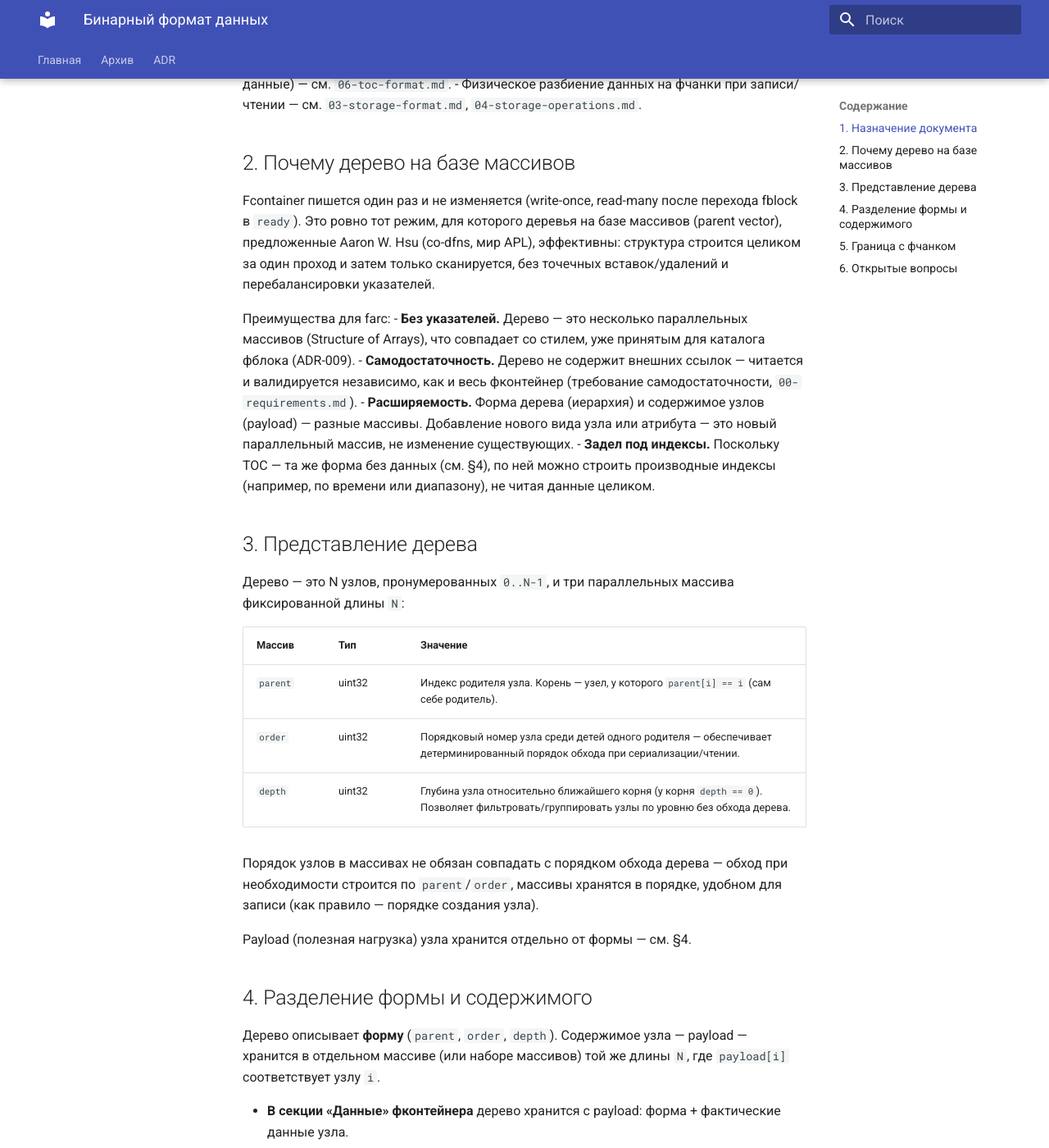
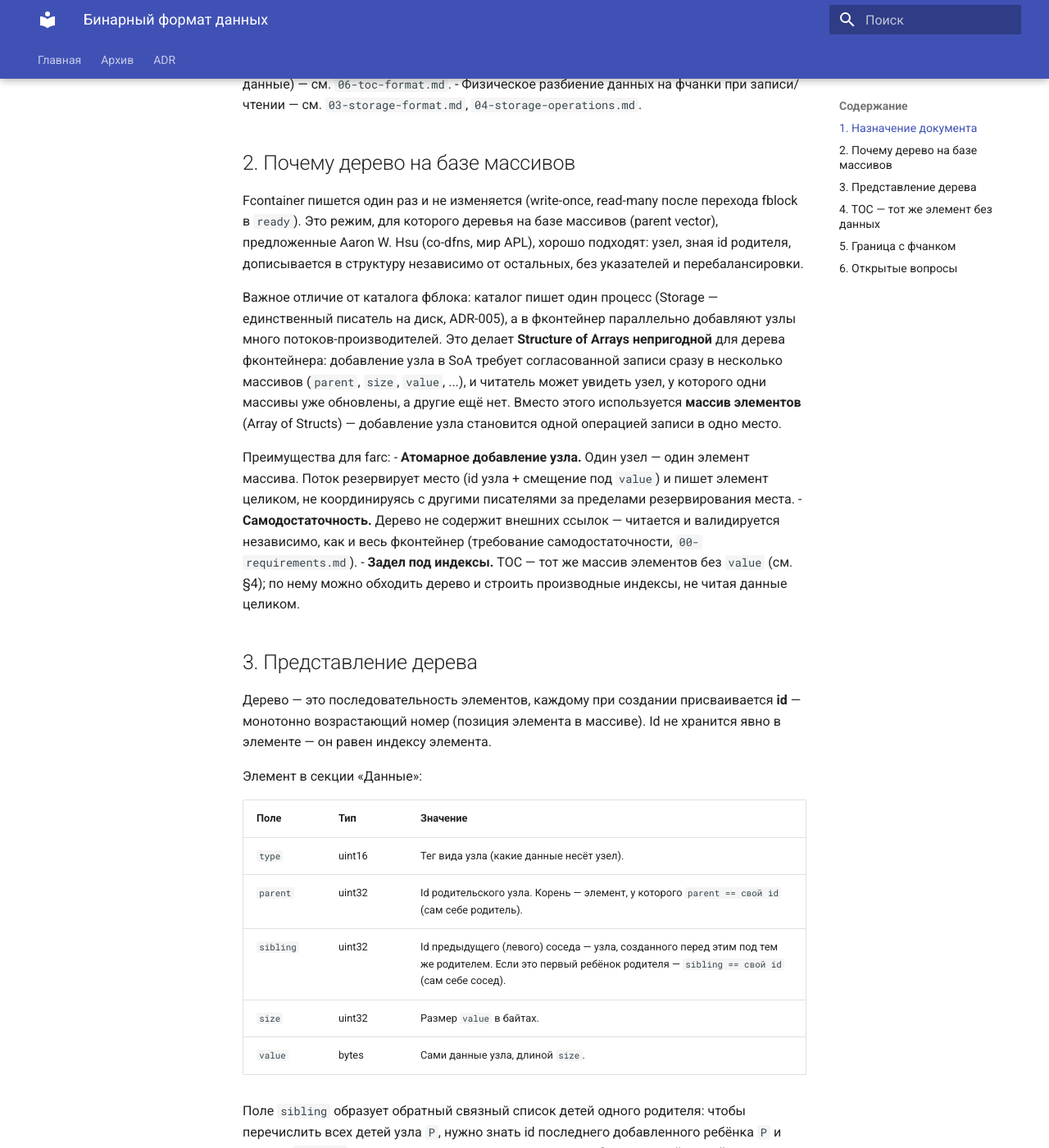
Before and after one commit to traycers/farc, an MkDocs documentation site: the page built from docs/docs/archive/05-data-format.md, in a window 1280 px wide and 1400 px high, scrolled down 333 px. Shown: the whole window at 82% size. Built offline with MkDocs 1.6.1 and Material for MkDocs 9.7.7, drawn with Linux system fonts in a browser that asks for light colours; some of the changed text lies outside the part shown.

Commit message:
update data format

```diff
--- a/docs/docs/archive/05-data-format.md
+++ b/docs/docs/archive/05-data-format.md
@@ -10,36 +10,48 @@
 
 ## 2. Почему дерево на базе массивов
 
-Fcontainer пишется один раз и не изменяется (write-once, read-many после перехода fblock в `ready`). Это ровно тот режим, для которого деревья на базе массивов (parent vector), предложенные Aaron W. Hsu (co-dfns, мир APL), эффективны: структура строится целиком за один проход и затем только сканируется, без точечных вставок/удалений и перебалансировки указателей.
+Fcontainer пишется один раз и не изменяется (write-once, read-many после перехода fblock в `ready`). Это режим, для которого деревья на базе массивов (parent vector), предложенные Aaron W. Hsu (co-dfns, мир APL), хорошо подходят: узел, зная id родителя, дописывается в структуру независимо от остальных, без указателей и перебалансировки.
+
+Важное отличие от каталога фблока: каталог пишет один процесс (Storage — единственный писатель на диск, ADR-005), а в фконтейнер параллельно добавляют узлы много потоков-производителей. Это делает **Structure of Arrays непригодной** для дерева фконтейнера: добавление узла в SoA требует согласованной записи сразу в несколько массивов (`parent`, `size`, `value`, ...), и читатель может увидеть узел, у которого одни массивы уже обновлены, а другие ещё нет. Вместо этого используется **массив элементов** (Array of Structs) — добавление узла становится одной операцией записи в одно место.
 
 Преимущества для farc:
-- **Без указателей.** Дерево — это несколько параллельных массивов (Structure of Arrays), что совпадает со стилем, уже принятым для каталога фблока (ADR-009).
+- **Атомарное добавление узла.** Один узел — один элемент массива. Поток резервирует место (id узла + смещение под `value`) и пишет элемент целиком, не координируясь с другими писателями за пределами резервирования места.
 - **Самодостаточность.** Дерево не содержит внешних ссылок — читается и валидируется независимо, как и весь фконтейнер (требование самодостаточности, `00-requirements.md`).
-- **Расширяемость.** Форма дерева (иерархия) и содержимое узлов (payload) — разные массивы. Добавление нового вида узла или атрибута — это новый параллельный массив, не изменение существующих.
-- **Задел под индексы.** Поскольку TOC — та же форма без данных (см. §4), по ней можно строить производные индексы (например, по времени или диапазону), не читая данные целиком.
+- **Задел под индексы.** TOC — тот же массив элементов без `value` (см. §4); по нему можно обходить дерево и строить производные индексы, не читая данные целиком.
 
 ## 3. Представление дерева
 
-Дерево — это N узлов, пронумерованных `0..N-1`, и три параллельных массива фиксированной длины `N`:
+Дерево — это последовательность элементов, каждому при создании присваивается **id** — монотонно возрастающий номер (позиция элемента в массиве). Id не хранится явно в элементе — он равен индексу элемента.
 
-| Массив   | Тип      | Значение |
-|----------|----------|----------|
-| `parent` | uint32   | Индекс родителя узла. Корень — узел, у которого `parent[i] == i` (сам себе родитель). |
-| `order`  | uint32   | Порядковый номер узла среди детей одного родителя — обеспечивает детерминированный порядок обхода при сериализации/чтении. |
-| `depth`  | uint32   | Глубина узла относительно ближайшего корня (у корня `depth == 0`). Позволяет фильтровать/группировать узлы по уровню без обхода дерева. |
+Элемент в секции «Данные»:
 
-Порядок узлов в массивах не обязан совпадать с порядком обхода дерева — обход при необходимости строится по `parent`/`order`, массивы хранятся в порядке, удобном для записи (как правило — порядке создания узла).
+| Поле      | Тип     | Значение |
+|-----------|---------|----------|
+| `type`    | uint16  | Тег вида узла (какие данные несёт узел). |
+| `parent`  | uint32  | Id родительского узла. Корень — элемент, у которого `parent == свой id` (сам себе родитель). |
+| `sibling` | uint32  | Id предыдущего (левого) соседа — узла, созданного перед этим под тем же родителем. Если это первый ребёнок родителя — `sibling == свой id` (сам себе сосед). |
+| `size`    | uint32  | Размер `value` в байтах. |
+| `value`   | bytes   | Сами данные узла, длиной `size`. |
 
-Payload (полезная нагрузка) узла хранится отдельно от формы — см. §4.
+Поле `sibling` образует обратный связный список детей одного родителя: чтобы перечислить всех детей узла `P`, нужно знать id последнего добавленного ребёнка `P` и идти по `sibling` назад, пока не встретится самоссылка. Список отдаёт детей в порядке, обратном созданию — при необходимости прямого порядка потребитель переворачивает список при чтении. Порядковый номер (`order`) и глубина (`depth`) отдельно не хранятся: явный порядок среди детей не нужен, а глубина при необходимости считается проходом по цепочке `parent`.
 
-## 4. Разделение формы и содержимого
+Элемент переменной длины (`value` разного размера у разных узлов) — массив в «Данных» является **последовательностью**, а не индексируемым по `id * sizeof(элемент)` массивом.
 
-Дерево описывает **форму** (`parent`, `order`, `depth`). Содержимое узла — payload — хранится в отдельном массиве (или наборе массивов) той же длины `N`, где `payload[i]` соответствует узлу `i`.
+**Инвариант порядка:** и `parent`, и `sibling` узла всегда ссылаются на уже существующий id, то есть `parent <= id` и `sibling <= id` (кроме самоссылок). Родитель и предыдущий сосед физически создаются раньше своего ребёнка/следующего соседа. Это позволяет потокам создавать новый узел, зная только id уже существующих родителя и (если есть) предыдущего соседа, и восстанавливать дерево последовательным сканированием «Данных» от начала, если TOC утрачен или повреждён.
 
-- **В секции «Данные» фконтейнера** дерево хранится с payload: форма + фактические данные узла.
-- **В TOC** (`06-toc-format.md`) хранится та же форма (`parent`, `order`, `depth`) той же длины `N`, но вместо payload — лёгкий дескриптор ссылки на данные (например, смещение и размер участка в секции «Данные»). Само содержимое узла в TOC не дублируется.
+## 4. TOC — тот же элемент без данных
 
-Это разделение позволяет читать и обходить структуру (TOC), не читая данные, и наоборот — работать с данными, не заботясь о форме, если она уже известна.
+TOC (`06-toc-format.md`) — массив элементов той же формы, но вместо `value` хранится ссылка на него:
+
+| Поле      | Тип     | Значение |
+|-----------|---------|----------|
+| `type`    | uint16  | Как в «Данных». |
+| `parent`  | uint32  | Как в «Данных». |
+| `sibling` | uint32  | Как в «Данных». |
+| `size`    | uint32  | Размер `value` в «Данных», в байтах. |
+| `offset`  | uint64  | Смещение `value` от начала секции «Данные». |
+
+В отличие от «Данных», элемент TOC — **фиксированного размера**, поэтому TOC индексируется напрямую по id (`toc[id]`), в том числе для обхода дерева по `parent`/`sibling`, без сканирования. Собственно данные (`value`) в TOC не дублируются.
 
 ## 5. Граница с фчанком
 
@@ -47,5 +59,5 @@ Payload (полезная нагрузка) узла хранится отдел
 
 ## 6. Открытые вопросы
 
-- Конкретный состав payload узла (какие данные потребитель хранит в дереве) — зависит от предметной области (видео/аудио потоки) и будет определён отдельно.
-- Точные типы и размеры полей дескриптора для TOC (offset/length и др.) — см. `06-toc-format.md`.
+- Конкретный состав `value` и значения `type` (какие виды узлов существуют, какие данные несёт каждый) — зависит от предметной области (видео/аудио потоки) и будет определён отдельно.
+- Механизм выделения id и смещения под `value`, а также отслеживание «последнего ребёнка» родителя для заполнения `sibling` при конкурентной записи (например, атомарные счётчики/CAS) — вопрос реализации, не формата; будет описан при проектировании WritePool/API для потребителя.
```
